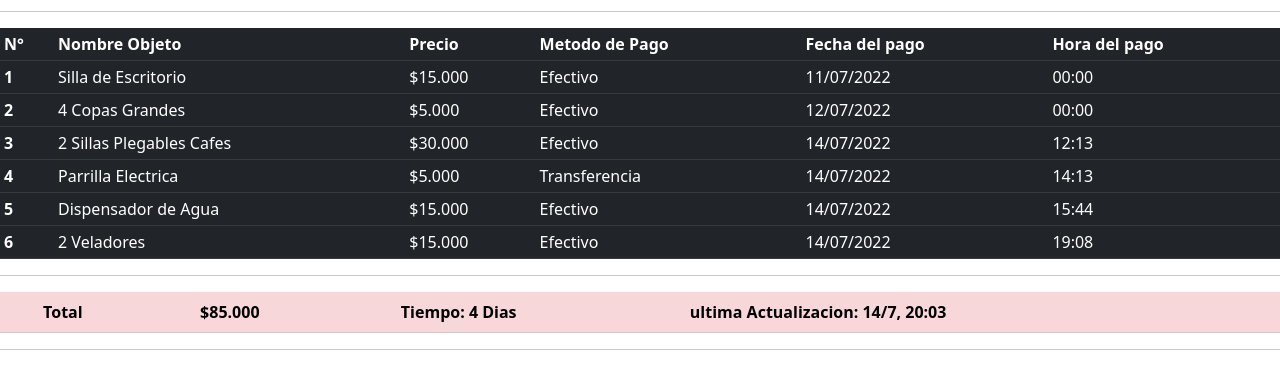
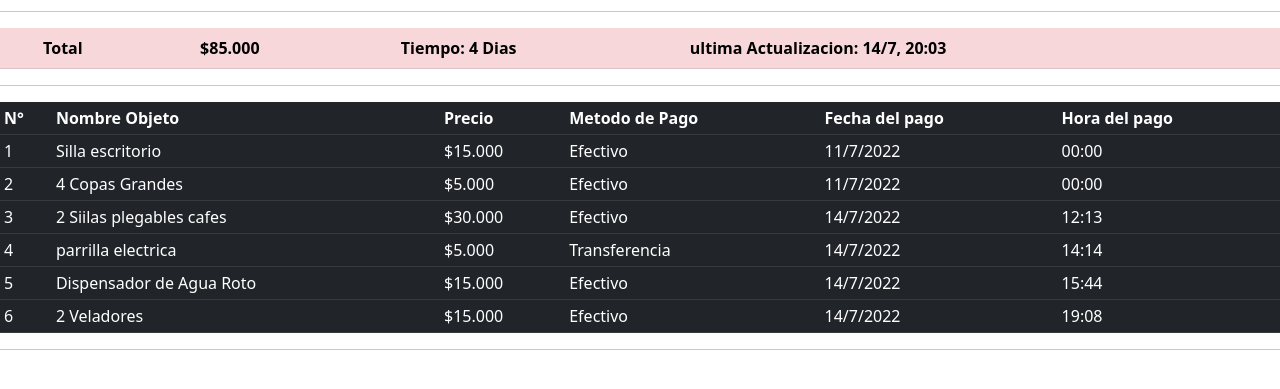
Before and after one commit to Zamotomas/ventas_tem, a plain HTML site: page index.html in a window 1280 px wide. Shown: the part 53-442 px from the top of the page. Drawn offline with nearby package versions, Linux system fonts and the light colour scheme.

Commit message:
auto_carga_xml

```diff
--- a/index.html
+++ b/index.html
@@ -9,75 +9,9 @@
     integrity="sha384-0evHe/X+R7YkIZDRvuzKMRqM+OrBnVFBL6DOitfPri4tjfHxaWutUpFmBp4vmVor" crossorigin="anonymous">
 </head>
 
-<body>
+<body onload="loadDoc()">
   <h1 align="center">Historial de Ventas</h1>
   <hr>
-  <table class="table table-dark table-sm">
-    <thead>
-      <tr>
-        <th scope="col">N°</th>
-        <th scope="col">Nombre Objeto</th>
-        <th scope="col">Precio</th>
-        <th scope="col">Metodo de Pago</th>
-        <th scope="col">Fecha del pago</th>
-        <th scope="col">Hora del pago</th>
-      </tr>
-    </thead>
-    <tbody>
-      <tr>
-        <th scope="row">1</th>
-        <td>Silla de Escritorio</td>
-        <td>$15.000</td>
-        <td>Efectivo</td>
-        <td>11/07/2022</td>
-        <td>00:00</td>
-      </tr>
-      <tr>
-        <th scope="row">2</th>
-        <td>4 Copas Grandes</td>
-        <td>$5.000</td>
-        <td>Efectivo</td>
-        <td>12/07/2022</td>
-        <td>00:00</td>
-      </tr>
-      <tr>
-        <th scope="row">3</th>
-        <td>2 Sillas Plegables Cafes</td>
-        <td>$30.000</td>
-        <td>Efectivo</td>
-        <td>14/07/2022</td>
-        <td>12:13</td>
-      </tr>
-      <tr>
-        <th scope="row">4</th>
-        <td>Parrilla Electrica</td>
-        <td>$5.000</td>
-        <td>Transferencia</td>
-        <td>14/07/2022</td>
-        <td>14:13</td>
-      </tr>
-      <tr>
-        <th scope="row">5</th>
-        <td>Dispensador de Agua</td>
-        <td>$15.000</td>
-        <td>Efectivo</td>
-        <td>14/07/2022</td>
-        <td>15:44</td>
-      </tr>
-      <tr>
-        <th scope="row">6</th>
-        <td>2 Veladores</td>
-        <td>$15.000</td>
-        <td>Efectivo</td>
-        <td>14/07/2022</td>
-        <td>19:08</td>
-      </tr>
-
-    </tbody>
-  </table>
-
-
-<hr>
 
   <table class="table table-danger">
     <thead>
@@ -85,7 +19,8 @@
         <th scope="col"></th>
         <th scope="col">Total</th>
         <th scope="col"></th>
-        <th scope="col">$85.000</th><!--Total Ventas-->
+        <th scope="col"><span id="input"></span></th>
+        <!--Total Ventas-->
         <th scope="col"></th>
 
         <th scope="col">Tiempo: 4 Dias</th>
@@ -95,14 +30,59 @@
 
   </table>
   <hr>
+  <table id="ventas" class="table table-dark table-sm"></table>
+
+  <script>
+
+    var total = 0
+    function loadDoc() {
+      const xhttp = new XMLHttpRequest();
+      xhttp.onload = function () {
+        myFunction(this);
+      }
+      xhttp.open("GET", "tabla.xml");
+      xhttp.send();
+
+    }
+    //da formato de moneda a los numeros
+    function format(num) {
+      var reg = /\d{1,3}(?=(\d{3})+$)/g;
+      return ("$" + num + '').replace(reg, '$&.');
+    }
+
+    function myFunction(xml) {
+
+      const xmlDoc = xml.responseXML;
+      const x = xmlDoc.getElementsByTagName("cd");
+      let table = "<tr><th>N°</th><th>Nombre Objeto</th><th>Precio</th><th>Metodo de Pago</th><th>Fecha del pago</th><th>Hora del pago</th></tr>";
+      for (let i = 0; i < x.length; i++) {
+        total = total + (Number(x[i].getElementsByTagName("precio")[0].childNodes[0].nodeValue));
+        console.log(total)
+        table += "<tr><td>" +
+          x[i].getElementsByTagName("id")[0].childNodes[0].nodeValue +
+          "</td><td>" +
+          x[i].getElementsByTagName("objeto")[0].childNodes[0].nodeValue +
+          "</td><td>" +
+          format((Number(x[i].getElementsByTagName("precio")[0].childNodes[0].nodeValue))) +
+          "</td><td>" +
+          x[i].getElementsByTagName("metodo")[0].childNodes[0].nodeValue +
+          "</td><td>" +
+          x[i].getElementsByTagName("fecha")[0].childNodes[0].nodeValue +
+          "</td><td>" +
+          x[i].getElementsByTagName("hora")[0].childNodes[0].nodeValue +
+          "</td></tr>"
 
 
+      }
 
+      total = format(total)
+      document.getElementById("ventas").innerHTML = table;
+      document.getElementById('input').innerHTML = total;
 
+    }
 
-
-
-
+  </script>
+  <hr>
 
   <script src="https://cdn.jsdelivr.net/npm/bootstrap@5.2.0-beta1/dist/js/bootstrap.bundle.min.js"
     integrity="sha384-pprn3073KE6tl6bjs2QrFaJGz5/SUsLqktiwsUTF55Jfv3qYSDhgCecCxMW52nD2"
--- /dev/null
+++ b/tabla.xml
@@ -0,0 +1,51 @@
+<?xml version="1.0" encoding="UTF-8" standalone="yes"?>
+<ventas xmlns:xsi="http://www.w3.org/2001/XMLSchema-instance">
+	<cd>
+		<id>1</id>
+		<objeto>Silla escritorio</objeto>
+		<precio>15000</precio>
+		<metodo>Efectivo</metodo>
+		<fecha>11/7/2022</fecha>
+		<hora>00:00</hora>
+	</cd>
+	<cd>
+		<id>2</id>
+		<objeto>4 Copas Grandes</objeto>
+		<precio>5000</precio>
+		<metodo>Efectivo</metodo>
+		<fecha>11/7/2022</fecha>
+		<hora>00:00</hora>
+	</cd>
+	<cd>
+		<id>3</id>
+		<objeto>2 Siilas plegables cafes</objeto>
+		<precio>30000</precio>
+		<metodo>Efectivo</metodo>
+		<fecha>14/7/2022</fecha>
+		<hora>12:13</hora>
+	</cd>
+	<cd>
+		<id>4</id>
+		<objeto>parrilla electrica</objeto>
+		<precio>5000</precio>
+		<metodo>Transferencia</metodo>
+		<fecha>14/7/2022</fecha>
+		<hora>14:14</hora>
+	</cd>
+	<cd>
+		<id>5</id>
+		<objeto>Dispensador de Agua Roto</objeto>
+		<precio>15000</precio>
+		<metodo>Efectivo</metodo>
+		<fecha>14/7/2022</fecha>
+		<hora>15:44</hora>
+	</cd>
+	<cd>
+		<id>6</id>
+		<objeto>2 Veladores</objeto>
+		<precio>15000</precio>
+		<metodo>Efectivo</metodo>
+		<fecha>14/7/2022</fecha>
+		<hora>19:08</hora>
+	</cd>
+</ventas>
```
